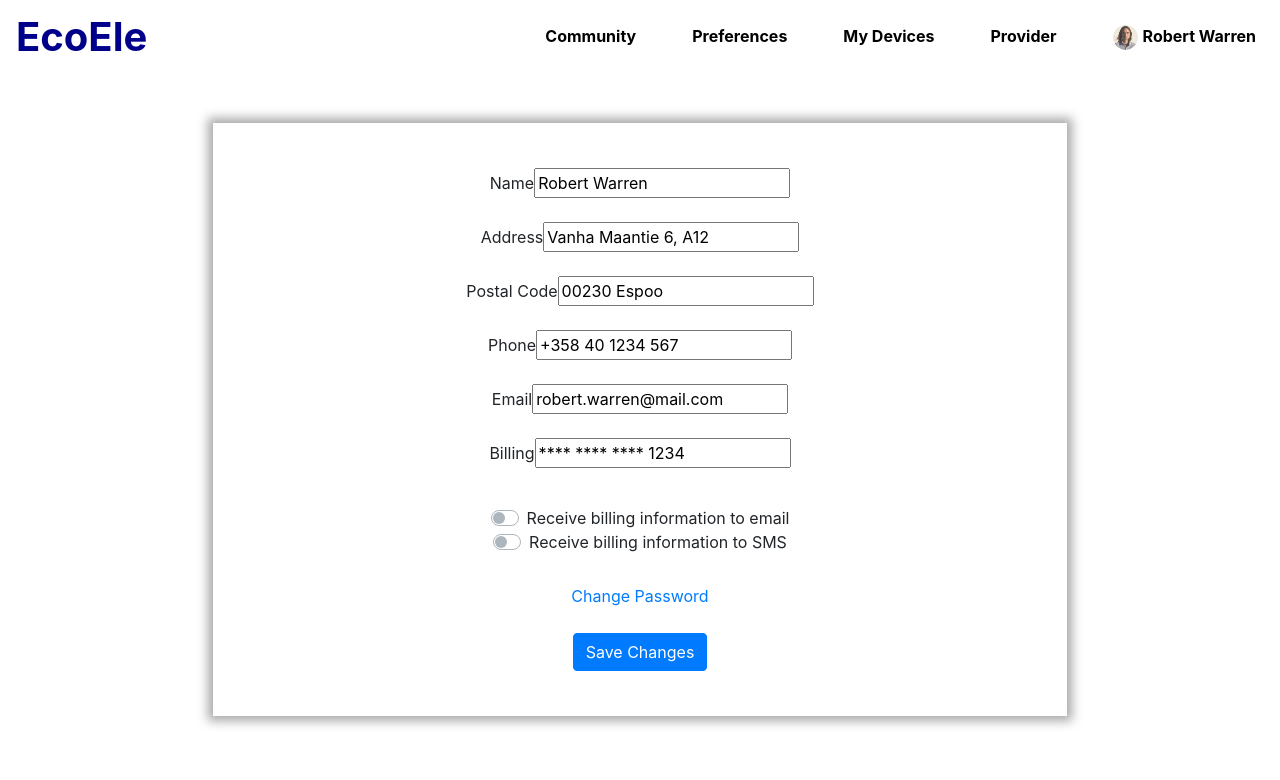
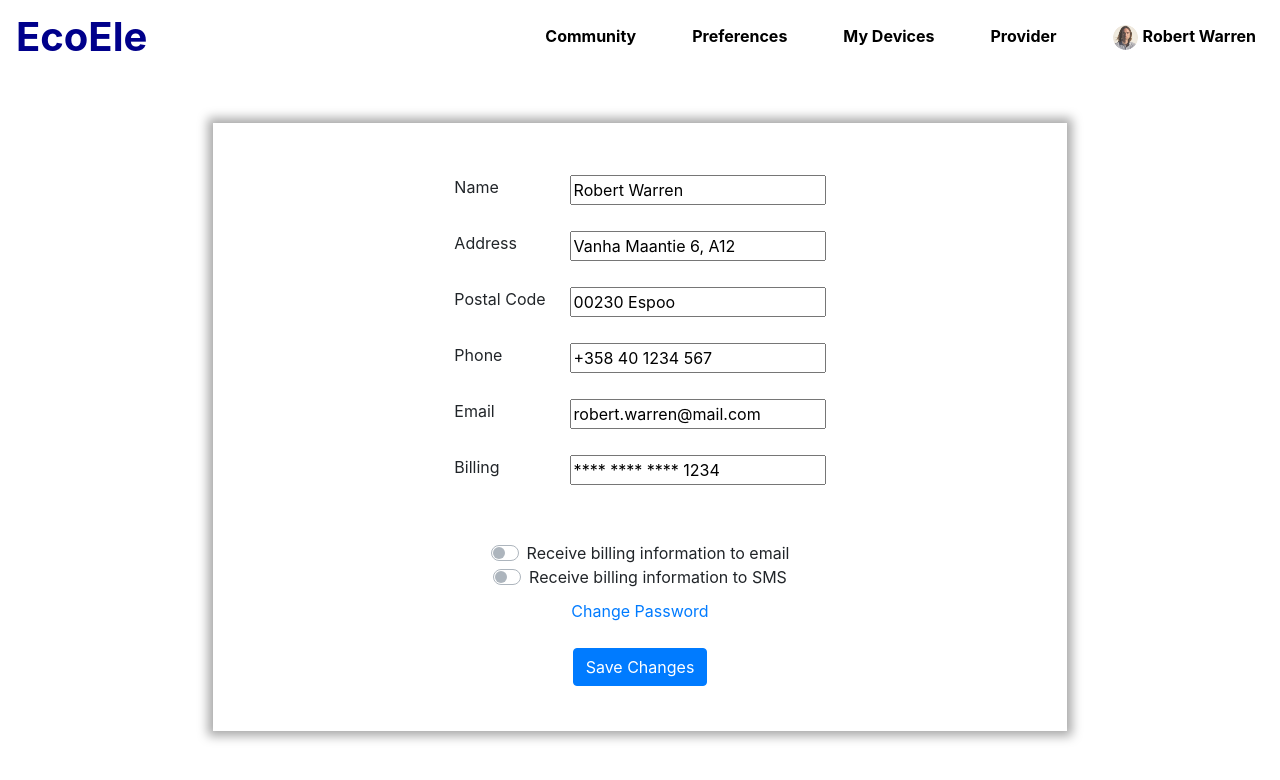
Before and after one commit to Boohi/cs-e5220, a React (Create React App) app in the folder ui-construction/: page /settings in a window 1280 px wide. Shown: the top 780 px of the page. Built offline with nearby package versions, Linux system fonts and the light colour scheme.

Commit message:
made the pages look prettier with tables

```diff
--- a/ui-construction/src/components/AccountSettings.js
+++ b/ui-construction/src/components/AccountSettings.js
@@ -5,25 +5,35 @@ export default class AccountSettings extends Component {
         return (
             <div class="info-card container col-sm-12 col-md-10 col-lg-8">
             <form>
-                <div class="form-group grouped">
-                	<div class="form-group">
-	                <label>Name<input defaultValue="Robert Warren"></input></label>
-	                </div>
-	                <div class="form-group">
-	                <label>Address<input defaultValue="Vanha Maantie 6, A12"></input></label>
-	                </div>
-	                <div class="form-group">
-	                <label>Postal Code<input defaultValue="00230 Espoo"></input></label>
-	                 </div>
-	                <div class="form-group">
-	                <label>Phone<input type="phone" defaultValue="+358 40 1234 567"></input></label>
-	                 </div>
-	                <div class="form-group">
-	                <label>Email<input type="email" defaultValue="robert.warren@mail.com"></input></label>
-	                 </div>
-	                <div class="form-group">
-	                <label>Billing<input defaultValue="**** **** **** 1234"></input></label>
-	                 </div>
+            	<div class="table-container form-group grouped">
+            	<table class="info-table table table-borderless">
+	                 <tbody>
+					    <tr>
+					      <td><label for="name">Name</label></td>
+					      <td><input id="name" defaultValue="Robert Warren"></input></td>
+					    </tr>
+					    <tr>
+					      <td><label for="address">Address</label></td>
+					      <td><input id="address" defaultValue="Vanha Maantie 6, A12"></input></td>
+					    </tr>
+					    <tr>
+					      <td><label for="postal">Postal Code</label></td>
+					      <td><input id="postal" defaultValue="00230 Espoo"></input></td>
+					    </tr>
+					    <tr>
+					      <td><label for="phone" >Phone</label></td>
+					      <td><input id="phone" type="phone" defaultValue="+358 40 1234 567"></input></td>
+					    </tr>
+					    <tr>
+					      <td><label for="email">Email</label></td>
+					      <td><input id="email" type="email" defaultValue="robert.warren@mail.com"></input></td>
+					    </tr>
+					    <tr>
+					      <td><label>Billing</label></td>
+					      <td><input defaultValue="**** **** **** 1234"></input></td>
+					    </tr>
+					  </tbody>
+	              </table>
                 </div>
 
                 <div class="form-group grouped">
--- a/ui-construction/src/components/Provider.js
+++ b/ui-construction/src/components/Provider.js
@@ -6,37 +6,58 @@ export default class Provider extends Component {
             <div class="container">
                 <div class="row">
                 <div class="info-card col-lg-5">
-	                <img alt="Company Logo" class="img-fluid" src="https://www.fortum.fi/sites/g/files/rkxjap156/files/styles/grid_large/public/image-entity/fortum_logo_cmyk.jpg?h=9ece3dd6">
+	                <img alt="Company Logo" max-height="150px" class="img-fluid" src="https://www.fortum.fi/sites/g/files/rkxjap156/files/styles/grid_large/public/image-entity/fortum_logo_cmyk.jpg?h=9ece3dd6">
 	                </img>
-	                <div class="row grouped">
-	                	Name
-	                </div>
-	                <div class="row grouped">
-	                	Contract
+	                <div class="table-container">
+	                <table class="table info-table table-borderless">
+	                 <tbody>
+					    <tr>
+					      <td>Name</td>
+					      <td>Robert Warren</td>
+					    </tr>
+					    <tr>
+					      <td>Contract</td>
+					      <td>1.1.2016 - 31.12.2017</td>
+					    </tr>
+					    <tr>
+					      <td>Selling Price</td>
+					      <td>14,49€ / kW</td>
+					    </tr>
+					    <tr>
+					    	<td colspan="2"><button type="submit" class="btn btn-primary">Download Contract</button></td>
+					    </tr>
+					  </tbody>
+	                </table>
 	                </div>
 
-	                <div class="row grouped">
-	                	Selling price
-	                </div>
-	                <button type="submit" class="btn btn-primary">Download Contract</button>
                 </div>
 
                 <div class="col-lg-1"></div>
 
                 <div class="info-card col-lg-5">
-                 	<img alt="Company Logo" class="img-fluid" src="https://www4.helen.fi/hf/uusinta/images/Helen_logo.png">
+                 	<img alt="Company Logo" max-height="150px" class="img-fluid" src="https://www4.helen.fi/hf/uusinta/images/Helen_logo.png">
 	                </img>
-	                <div class="row grouped">
-	                	Name
+	                <div class="table-container">
+	                <table class="table info-table table-borderless">
+	                 <tbody>
+					    <tr>
+					      <td>Name</td>
+					      <td>Robert Warren</td>
+					    </tr>
+					    <tr>
+					      <td>Contract</td>
+					      <td>1.1.2018 - 31.12.2019</td>
+					    </tr>
+					    <tr>
+					      <td>Selling Price</td>
+					      <td>12,29€ / kW</td>
+					    </tr>
+					    <tr>
+					    	<td colspan="2"><button type="submit" class="btn btn-primary">Download Contract</button></td>
+					    </tr>
+					  </tbody>
+	                </table>
 	                </div>
-	                <div class="row grouped">
-	                	Contract
-	                </div>
-
-	                <div class="row grouped">
-	                	Selling price
-	                </div>
-	                <button type="submit" class="btn btn-primary">Download Contract</button>
                 </div>
 
                 </div>
--- a/ui-construction/src/components/styles.css
+++ b/ui-construction/src/components/styles.css
@@ -34,13 +34,23 @@
     box-shadow: 0px 0px 10px 5px rgba(168,168,168,1);
 }
 
+.table-container {
+    margin: auto;
+    display: inline-block;
+}
+
 .grouped {
-    margin-top: 30px;
-    margin-bottom: 30px;
+    margin: auto;
+    margin-top: 10px;
+    margin-bottom: 10px;
 }
 
 .password-change {
     margin: 10px;
+}
+
+.info-table {
+    text-align: left;
 }
 
 button {
```
